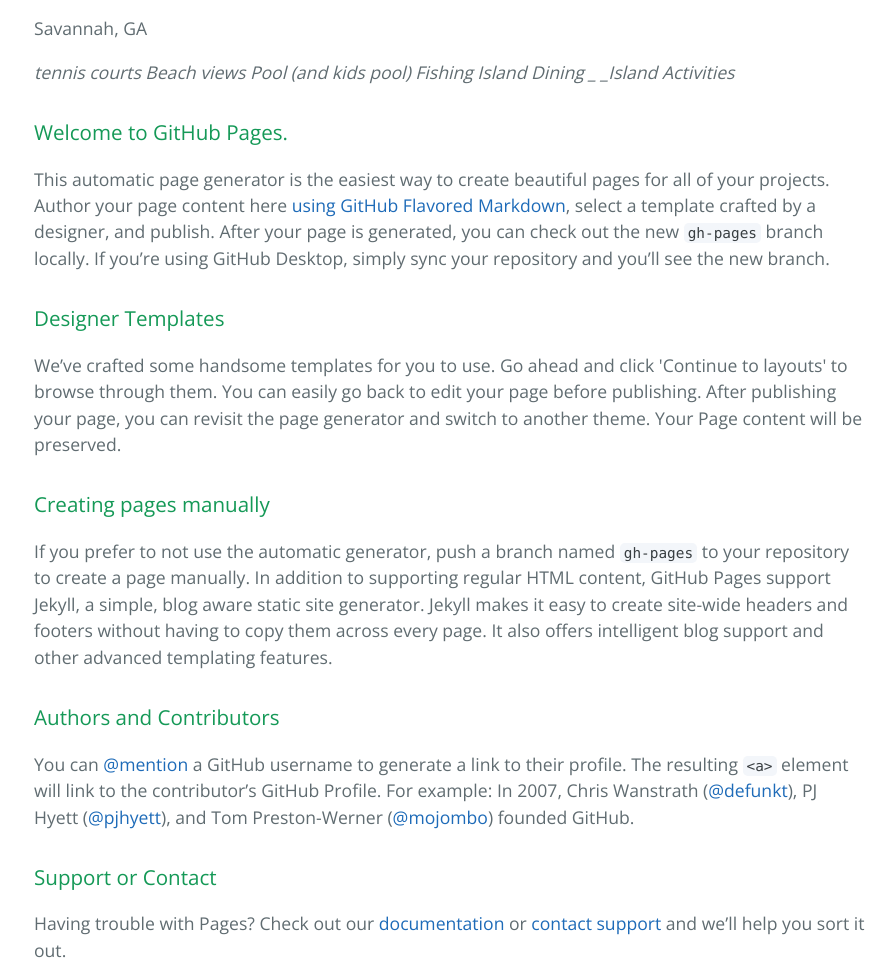
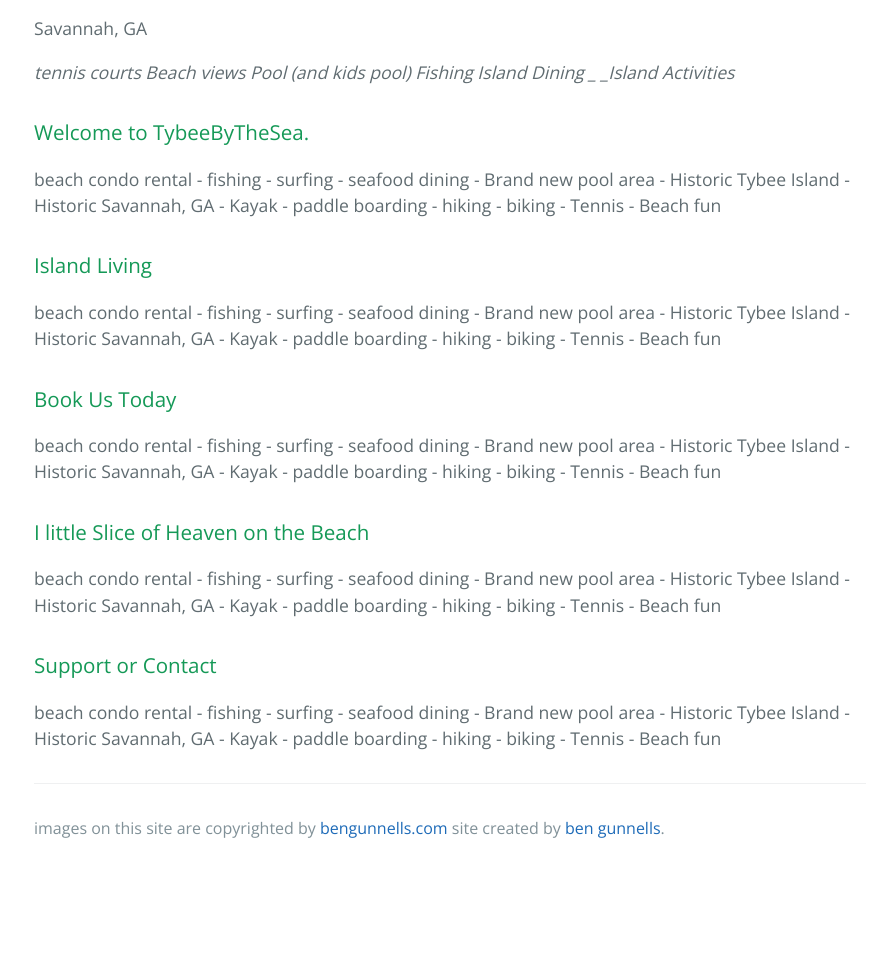
Before and after one commit to TybeeByTheSea/TybeeByTheSea.github.io, a plain HTML site: page index.html in a window 1280 px wide. Shown: the part 472-1438 px from the top of the page, without its empty margins (190-1082 px from the left). After the commit the page ends 1344 px from the top, so only its background shows below. Drawn offline with nearby package versions, Linux system fonts and the light colour scheme.

Commit message:
Update index.html

```diff
--- a/index.html
+++ b/index.html
@@ -37,29 +37,29 @@
 _Island Activities</em></p>
 
 <h3>
-<a id="welcome-to-github-pages" class="anchor" href="#welcome-to-github-pages" aria-hidden="true"><span aria-hidden="true" class="octicon octicon-link"></span></a>Welcome to GitHub Pages.</h3>
+<a id="welcome-to-github-pages" class="anchor" href="#welcome-to-github-pages" aria-hidden="true"><span aria-hidden="true" class="octicon octicon-link"></span></a>Welcome to TybeeByTheSea.</h3>
 
-<p>This automatic page generator is the easiest way to create beautiful pages for all of your projects. Author your page content here <a href="https://guides.github.com/features/mastering-markdown/">using GitHub Flavored Markdown</a>, select a template crafted by a designer, and publish. After your page is generated, you can check out the new <code>gh-pages</code> branch locally. If you’re using GitHub Desktop, simply sync your repository and you’ll see the new branch.</p>
+<p> beach condo rental - fishing - surfing - seafood dining - Brand new pool area - Historic Tybee Island - Historic Savannah, GA - Kayak - paddle boarding - hiking - biking - Tennis - Beach fun </p>
 
 <h3>
-<a id="designer-templates" class="anchor" href="#designer-templates" aria-hidden="true"><span aria-hidden="true" class="octicon octicon-link"></span></a>Designer Templates</h3>
+<a id="designer-templates" class="anchor" href="#designer-templates" aria-hidden="true"><span aria-hidden="true" class="octicon octicon-link"></span></a>Island Living</h3>
 
-<p>We’ve crafted some handsome templates for you to use. Go ahead and click 'Continue to layouts' to browse through them. You can easily go back to edit your page before publishing. After publishing your page, you can revisit the page generator and switch to another theme. Your Page content will be preserved.</p>
+<p> beach condo rental - fishing - surfing - seafood dining - Brand new pool area - Historic Tybee Island - Historic Savannah, GA - Kayak - paddle boarding - hiking - biking - Tennis - Beach fun </p>
 
 <h3>
-<a id="creating-pages-manually" class="anchor" href="#creating-pages-manually" aria-hidden="true"><span aria-hidden="true" class="octicon octicon-link"></span></a>Creating pages manually</h3>
+<a id="creating-pages-manually" class="anchor" href="#creating-pages-manually" aria-hidden="true"><span aria-hidden="true" class="octicon octicon-link"></span></a>Book Us Today</h3>
 
-<p>If you prefer to not use the automatic generator, push a branch named <code>gh-pages</code> to your repository to create a page manually. In addition to supporting regular HTML content, GitHub Pages support Jekyll, a simple, blog aware static site generator. Jekyll makes it easy to create site-wide headers and footers without having to copy them across every page. It also offers intelligent blog support and other advanced templating features.</p>
+<p> beach condo rental - fishing - surfing - seafood dining - Brand new pool area - Historic Tybee Island - Historic Savannah, GA - Kayak - paddle boarding - hiking - biking - Tennis - Beach fun </p>
 
 <h3>
-<a id="authors-and-contributors" class="anchor" href="#authors-and-contributors" aria-hidden="true"><span aria-hidden="true" class="octicon octicon-link"></span></a>Authors and Contributors</h3>
+<a id="authors-and-contributors" class="anchor" href="#authors-and-contributors" aria-hidden="true"><span aria-hidden="true" class="octicon octicon-link"></span></a>I little Slice of Heaven on the Beach</h3>
 
-<p>You can <a href="https://help.github.com/articles/basic-writing-and-formatting-syntax/#mentioning-users-and-teams" class="user-mention">@mention</a> a GitHub username to generate a link to their profile. The resulting <code>&lt;a&gt;</code> element will link to the contributor’s GitHub Profile. For example: In 2007, Chris Wanstrath (<a href="https://github.com/defunkt" class="user-mention">@defunkt</a>), PJ Hyett (<a href="https://github.com/pjhyett" class="user-mention">@pjhyett</a>), and Tom Preston-Werner (<a href="https://github.com/mojombo" class="user-mention">@mojombo</a>) founded GitHub.</p>
+<p> beach condo rental - fishing - surfing - seafood dining - Brand new pool area - Historic Tybee Island - Historic Savannah, GA - Kayak - paddle boarding - hiking - biking - Tennis - Beach fun </p>
 
 <h3>
 <a id="support-or-contact" class="anchor" href="#support-or-contact" aria-hidden="true"><span aria-hidden="true" class="octicon octicon-link"></span></a>Support or Contact</h3>
 
-<p>Having trouble with Pages? Check out our <a href="https://help.github.com/pages">documentation</a> or <a href="https://github.com/contact">contact support</a> and we’ll help you sort it out.</p>
+<p> beach condo rental - fishing - surfing - seafood dining - Brand new pool area - Historic Tybee Island - Historic Savannah, GA - Kayak - paddle boarding - hiking - biking - Tennis - Beach fun </p>
 
       <footer class="site-footer">
 
```
